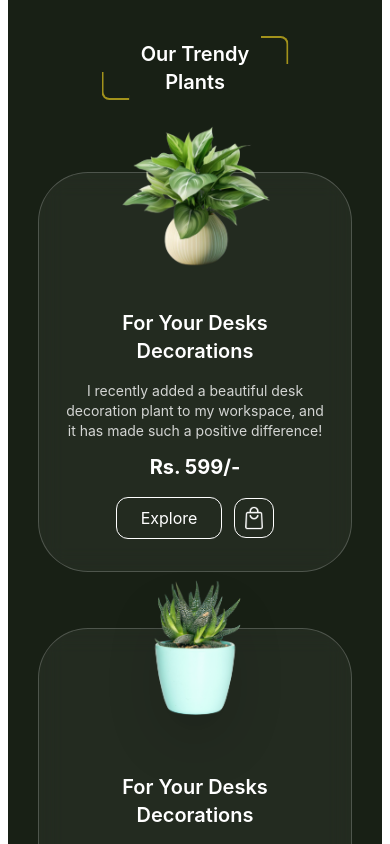
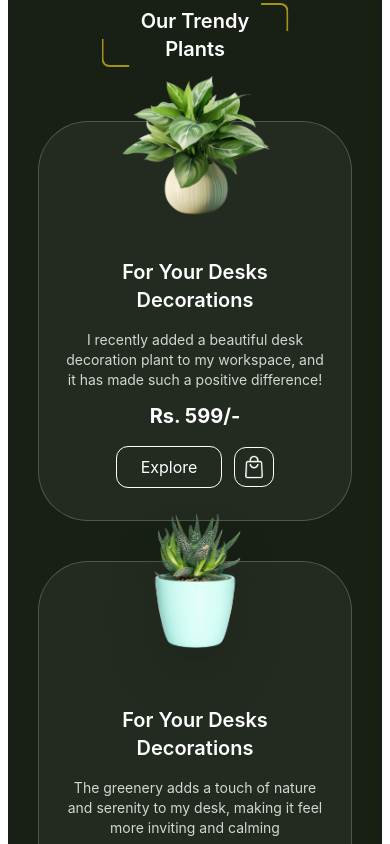
Before and after one commit to anjudixit/Flora-Vision, a React (Vite) app: page / in a window 390 px wide. Shown: the part 820-1664 px from the top of the page. Built offline with nearby package versions, Linux system fonts and the light colour scheme.

Commit message:
improve UI responsiveness and card styling

```diff
--- a/src/components/HeroSection.jsx
+++ b/src/components/HeroSection.jsx
@@ -8,21 +8,22 @@ import TrendyPlantsHeading from "./TrendyPlantsHeading";
 
 const HeroSection = () => {
   return (
-    <section className="relative w-full min-h-[250vh] sm:min-h-[220vh] md:min-h-[180vh] lg:min-h-[200vh] bg-[#182015]">
+    <section className="relative w-full min-h-[190vh] sm:min-h-[210vh] md:min-h-[180vh] lg:min-h-[200vh] bg-[#182015]">
 
     <Banner_Image />
     <MainHeading />
     <PlantCard />
     <ReviewCard />
 
-      <div className=" absolute top-[92vh] sm:top-[85vh] md:top-[80vh] lg:top-[100vh] left-1/2 -translate-x-1/2 z-10">
+    <div className=" absolute top-[82vh] min-[375px]:top-[88vh] min-[400px]:top-[75vh] sm:top-[78vh] md:top-[80vh] lg:top-[100vh] left-1/2 -translate-x-1/2 z-10">
       <TrendyPlantsHeading title="Our Trendy Plants" />
     </div>
 
-      <div className=" absolute top-[108vh] sm:top-[100vh] md:top-[95vh] lg:top-[112vh] left-0 w-full flex flex-col gap-14 md:gap-14 px-4 md:px-8 z-10">
+    <div className=" absolute top-[95vh] min-[375px]:top-[102vh] min-[400px]:top-[88vh] sm:top-[92vh] md:top-[95vh] lg:top-[112vh] left-0 w-full flex flex-col gap-10 md:gap-14 px-4 md:px-8 z-10">
       <TrendyPlantCard1 />
       <TrendyPlantCard2 />
     </div>
+
     </section>
   );
 };
```
Lines whose indentation alone changed are shown as unchanged.
